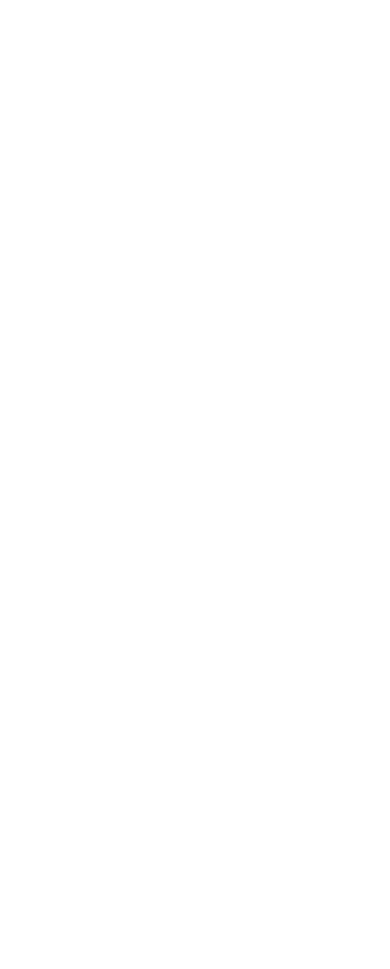
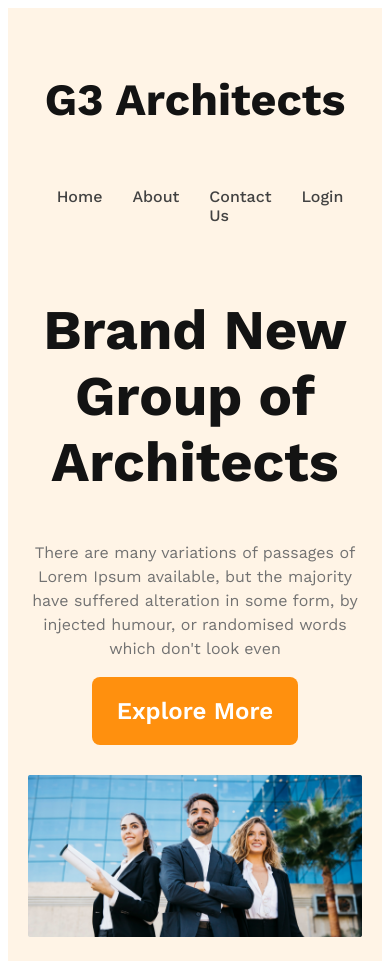
Before and after one commit to mahadi-wd/g3-architect-website, a plain HTML site: page index.html in a window 390 px wide. Before the commit the page ends 844 px from the top, so only its background shows below. Drawn offline with nearby package versions, Linux system fonts and the light colour scheme.

Commit message:
finished header section with responsive for mobile and medium devicees

```diff
--- a/index.html
+++ b/index.html
@@ -4,8 +4,42 @@
     <meta charset="UTF-8">
     <meta name="viewport" content="width=device-width, initial-scale=1.0">
     <title>Document</title>
+    <link rel="stylesheet" href="style.css">
 </head>
 <body>
+    <header>
+        <nav>
+            <h3 class="nav-title">G3 Architects</h3>
 
+            <ul>
+                <li><a href="">Home</a></li>
+                <li><a href="">About</a></li>
+                <li><a href="">Contact Us</a></li>
+                <li><a href="">Login</a></li>
+            </ul>
+        </nav>
+
+        <!-- banner section -->
+
+        <section class="banner">
+          <div class="banner-content">
+            <h3 class="banner-title">Brand New <br>
+                Group of Architects</h3>
+            <p class="banner-description">
+                There are many variations of passages of Lorem Ipsum available, but the majority have suffered alteration in some form, by injected humour, or randomised words which don't look even
+            </p>
+            <button class="btn-primary">Explore More</button>
+          </div>
+            <img src="./images/banner.png" alt="">
+        </section>
+    </header>
+
+    <main>
+
+    </main>
+
+    <footer>
+
+    </footer>
 </body>
 </html>
--- /dev/null
+++ b/style.css
@@ -0,0 +1,99 @@
+/* work sence font from google fonts */
+@import url("https://fonts.googleapis.com/css2?family=Work+Sans:ital,wght@0,400;0,500;0,600;0,700;0,800;1,900&display=swap");
+* {
+  font-family: "Work Sans", sans-serif;
+}
+
+.btn-primary {
+  border-radius: 8px;
+  background: #ff900e;
+  padding: 20px 25px;
+  color: white;
+  font-size: 1.5rem;
+  font-weight: 600;
+  border: none;
+
+
+
+}
+
+
+/* header styles */
+
+header {
+  background: rgba(255, 144, 14, 0.1);
+  padding: 40px 150px;
+}
+
+nav {
+  display: flex;
+  justify-content: space-between;
+  align-items: center;
+}
+.nav-title {
+  font-size: 2.8rem;
+  font-weight: 700;
+  color: #131313;
+}
+nav > ul {
+  display: flex;
+  list-style: none;
+}
+nav li {
+  margin-right: 30px;
+  font-size: 1rem;
+  font-weight: 500;
+}
+nav a {
+  text-decoration: none;
+  color: #424242;
+}
+
+/* banenr styles */
+
+.banner-content {
+  max-width: 700px;
+  text-align: center;
+  margin: 0 auto;
+}
+.banner-title {
+  font-size: 3.5rem;
+  font-weight: 700;
+  color: #131313;
+}
+.banner-description {
+  font-size: 1rem;
+  font-weight: 400;
+  color: #727272;
+  line-height: 1.5rem;
+  margin-top: -10px;
+}
+.banner img{
+    width: 100%;
+    margin-top: 30px;
+}
+
+/* Responsive styles */
+
+/* Mobile devise */
+@media screen and (max-width: 576px){
+    header{
+        padding: 20px;
+
+    }
+    nav{
+        flex-direction: column;
+    }
+}
+
+/* tab or similler device */
+
+@media screen and (min-width: 576px) and (max-width: 992px) {
+
+    header{
+        padding: 50px;
+    }
+    nav{
+        flex-direction: column;
+    }
+}
```
